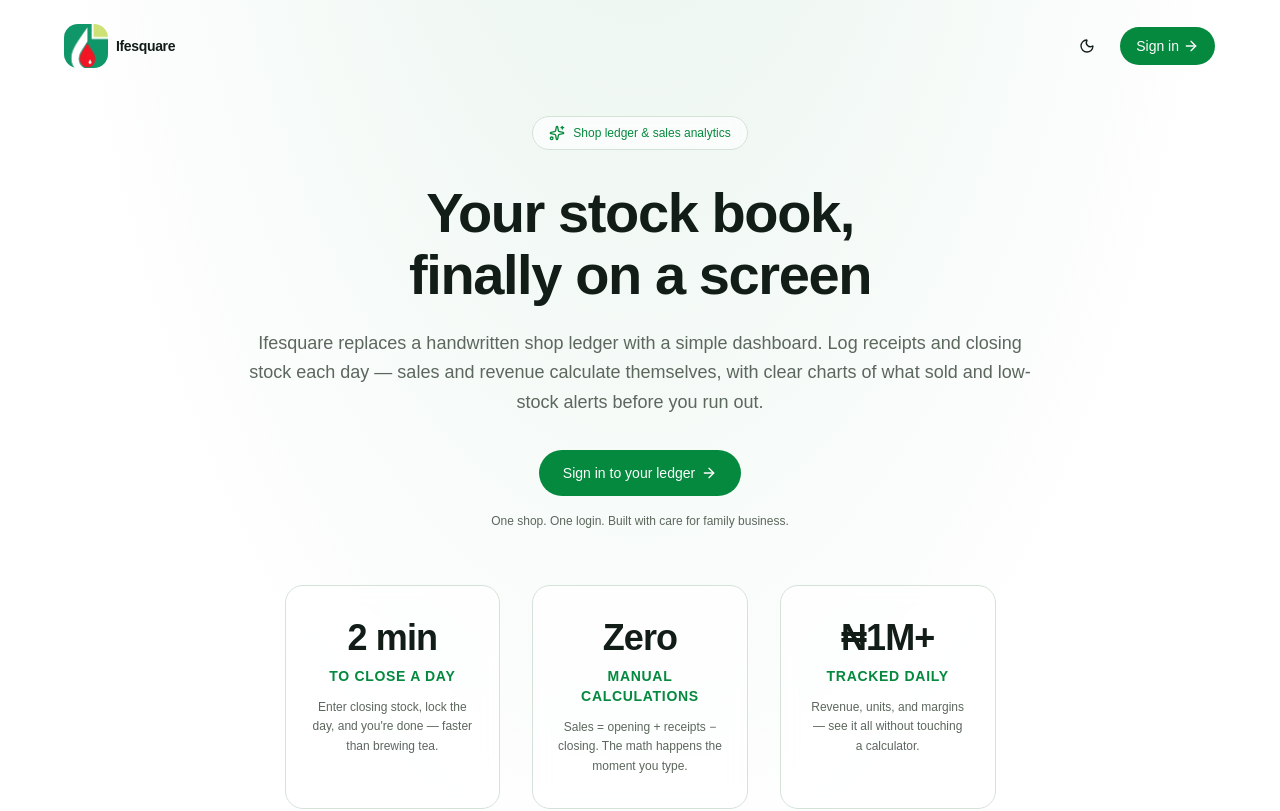
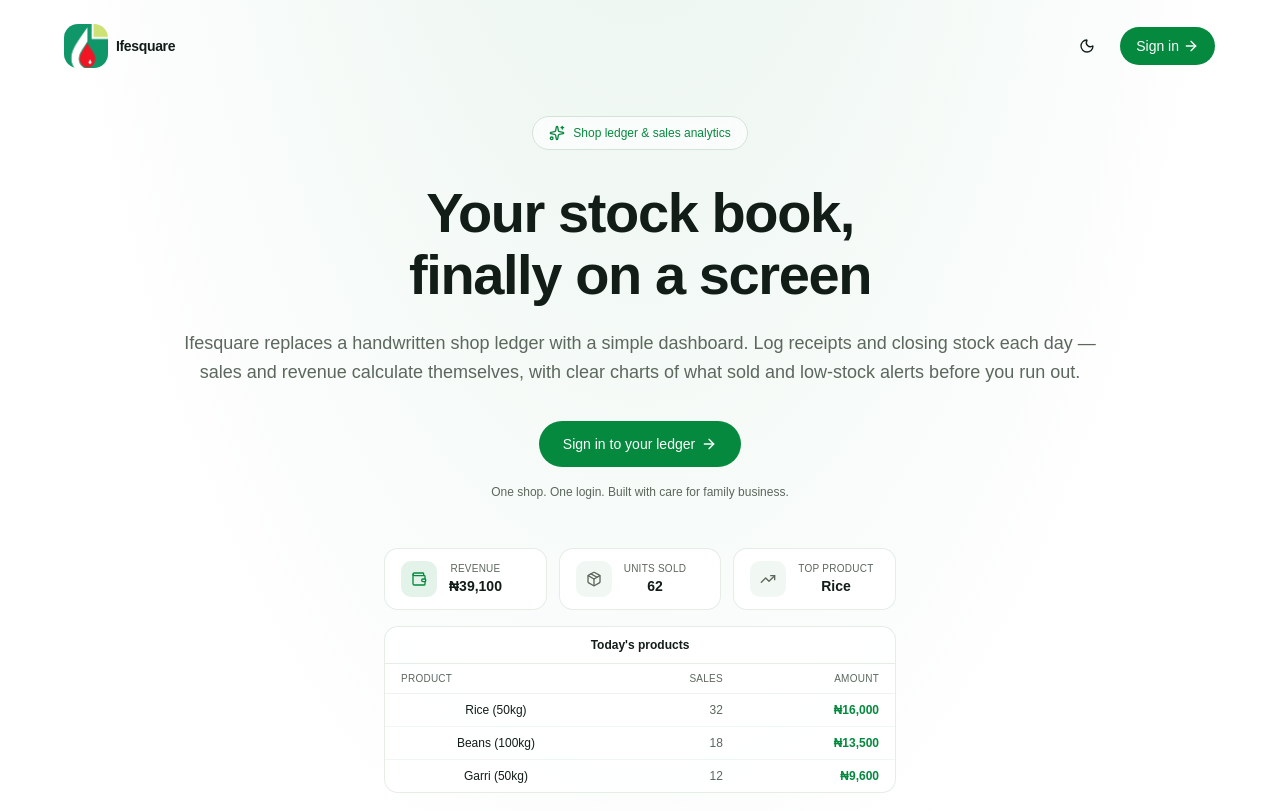
Before and after one commit to emanncode/ifesquare, a React (Vite) app in the folder frontend/: page / in a window 1280 px wide. Shown: the top 811 px of the page. Built offline with nearby package versions, Linux system fonts and the light colour scheme; no server answers.

Commit message:
feat(landing): add product-preview mockup to hero section
Adds a bordered card with 3 stat tiles (Revenue, Units sold, Top
product) and a condensed ledger table below, giving visitors an
immediate visual of the dashboard interface.

```diff
--- a/frontend/src/components/landing/HeroSection.tsx
+++ b/frontend/src/components/landing/HeroSection.tsx
@@ -1,12 +1,59 @@
 import { Link } from "react-router-dom"
-import { ArrowRight, Sparkles } from "lucide-react"
+import { ArrowRight, Sparkles, Wallet, Package, TrendingUp } from "lucide-react"
 import { Button } from "@/components/ui/button"
 import { FadeUp } from "@/components/landing/FadeUp"
+
+function MockupCard({ icon: Icon, label, value, accent }: { icon: typeof Wallet; label: string; value: string; accent?: boolean }) {
+  return (
+    <div className="flex items-center gap-3 rounded-xl border border-border/60 bg-card/80 px-4 py-3">
+      <div className={`flex size-9 items-center justify-center rounded-lg ${accent ? "bg-primary/10 text-primary" : "bg-muted text-muted-foreground"}`}>
+        <Icon className="size-4" />
+      </div>
+      <div>
+        <p className="text-[10px] font-medium uppercase tracking-wide text-muted-foreground">{label}</p>
+        <p className="text-sm font-bold text-foreground">{value}</p>
+      </div>
+    </div>
+  )
+}
+
+function MockupTable() {
+  const rows = [
+    { name: "Rice (50kg)", sales: "32", amount: "₦16,000" },
+    { name: "Beans (100kg)", sales: "18", amount: "₦13,500" },
+    { name: "Garri (50kg)", sales: "12", amount: "₦9,600" },
+  ]
+  return (
+    <div className="overflow-hidden rounded-xl border border-border/60 bg-card/80">
+      <div className="border-b border-border/60 px-4 py-2.5">
+        <p className="text-xs font-semibold text-foreground">Today&apos;s products</p>
+      </div>
+      <table className="w-full text-xs">
+        <thead>
+          <tr className="border-b border-border/40 text-[10px] uppercase tracking-wide text-muted-foreground">
+            <th className="px-4 py-2 text-left font-medium">Product</th>
+            <th className="px-4 py-2 text-right font-medium">Sales</th>
+            <th className="px-4 py-2 text-right font-medium">Amount</th>
+          </tr>
+        </thead>
+        <tbody>
+          {rows.map((r) => (
+            <tr key={r.name} className="border-b border-border/30 last:border-0">
+              <td className="px-4 py-2 font-medium text-foreground">{r.name}</td>
+              <td className="px-4 py-2 text-right tabular-nums text-muted-foreground">{r.sales}</td>
+              <td className="px-4 py-2 text-right tabular-nums font-semibold text-primary">{r.amount}</td>
+            </tr>
+          ))}
+        </tbody>
+      </table>
+    </div>
+  )
+}
 
 export function HeroSection() {
   return (
     <FadeUp>
-      <div className="w-full px-[15%] text-center">
+      <div className="w-full px-[10%] text-center">
         <div className="mb-8 inline-flex items-center gap-2 rounded-full border border-border bg-card/60 px-4 py-2 text-xs font-medium text-primary backdrop-blur-sm">
           <Sparkles className="size-4" />
           Shop ledger & sales analytics
@@ -39,6 +86,15 @@ export function HeroSection() {
             One shop. One login. Built with care for family business.
           </p>
         </div>
+
+        <div className="mx-auto mt-12 max-w-lg space-y-4">
+          <div className="grid grid-cols-3 gap-3">
+            <MockupCard icon={Wallet} label="Revenue" value="₦39,100" accent />
+            <MockupCard icon={Package} label="Units sold" value="62" />
+            <MockupCard icon={TrendingUp} label="Top product" value="Rice" />
+          </div>
+          <MockupTable />
+        </div>
       </div>
     </FadeUp>
   )
```
